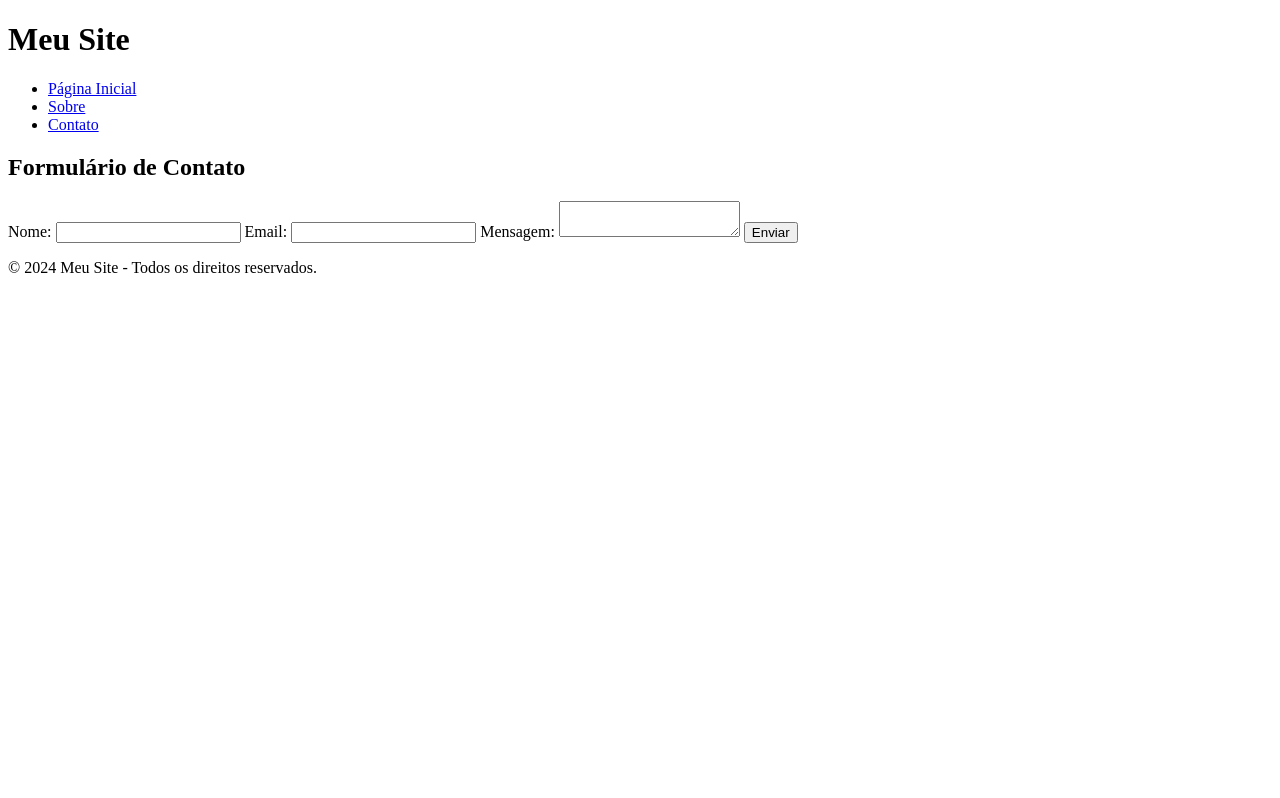
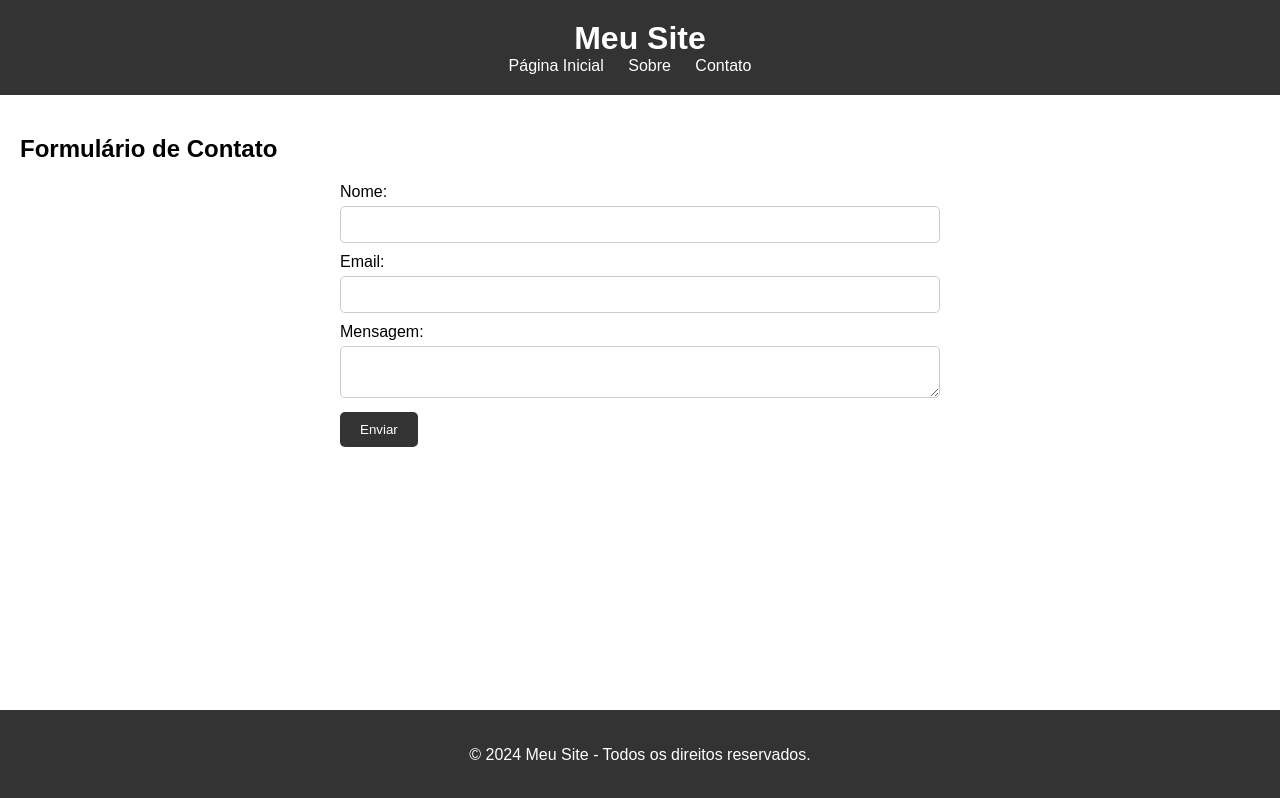
Before and after one commit to rafaellucas30290/tecfront202414, a plain HTML site: page index.html in a window 1280 px wide. Drawn offline with Linux system fonts and the light colour scheme.

Commit message:
Gabaritos CSS

```diff
--- /dev/null
+++ b/css/styles.css
@@ -0,0 +1,95 @@
+/* Estilos gerais */
+body {
+    font-family: Arial, sans-serif;
+    margin: 0;
+    padding: 0;
+    display: flex;
+    flex-direction: column;
+    min-height: 100vh; /* Define a altura mínima da viewport */
+}
+
+header {
+    background-color: #333;
+    color: #fff;
+    padding: 20px 0;
+    text-align: center;
+}
+
+header h1 {
+    margin: 0;
+}
+
+nav ul {
+    list-style-type: none;
+    margin: 0;
+    padding: 0;
+}
+
+nav ul li {
+    display: inline;
+    margin-right: 20px;
+}
+
+nav ul li a {
+    color: #fff;
+    text-decoration: none;
+}
+
+main {
+    flex: 1; /* Ocupa todo o espaço restante */
+    padding: 20px;
+}
+
+footer {
+    background-color: #333;
+    color: #fff;
+    padding: 20px 0;
+    text-align: center;
+    margin-top: auto; /* Empurra para o final da viewport */
+}
+
+/* Estilos do formulário */
+form {
+    max-width: 600px;
+    margin: 0 auto;
+}
+
+form label {
+    display: block;
+    margin-bottom: 5px;
+}
+
+form input[type="text"],
+form input[type="email"],
+form textarea {
+    width: 100%;
+    padding: 10px;
+    margin-bottom: 10px;
+    border: 1px solid #ccc;
+    border-radius: 5px;
+    box-sizing: border-box;
+}
+
+form button {
+    background-color: #333;
+    color: #fff;
+    padding: 10px 20px;
+    border: none;
+    border-radius: 5px;
+    cursor: pointer;
+}
+
+/* Estilos do resultado */
+.resultado {
+    max-width: 600px;
+    margin: 0 auto;
+}
+
+.resultado p {
+    margin-bottom: 10px;
+}
+
+.resultado p strong {
+    font-weight: bold;
+    color: #333;
+}
--- /dev/null
+++ b/css/styles1.css
@@ -0,0 +1,91 @@
+/* Estilos gerais */
+body {
+    font-family: Arial, sans-serif;
+    margin: 0;
+    padding: 0;
+}
+
+header {
+    background-color: #333;
+    color: #fff;
+    padding: 20px 0;
+    text-align: center;
+}
+
+header h1 {
+    margin: 0;
+}
+
+nav ul {
+    list-style-type: none;
+    margin: 0;
+    padding: 0;
+}
+
+nav ul li {
+    display: inline;
+    margin-right: 20px;
+}
+
+nav ul li a {
+    color: #fff;
+    text-decoration: none;
+}
+
+main {
+    padding: 20px;
+}
+
+footer {
+    background-color: #333;
+    color: #fff;
+    padding: 20px 0;
+    text-align: center;
+    margin-top: auto;
+}
+
+/* Estilos do formulário */
+form {
+    max-width: 600px;
+    margin: 0 auto;
+}
+
+form label {
+    display: block;
+    margin-bottom: 5px;
+}
+
+form input[type="text"],
+form input[type="email"],
+form textarea {
+    width: 100%;
+    padding: 10px;
+    margin-bottom: 10px;
+    border: 1px solid #ccc;
+    border-radius: 5px;
+    box-sizing: border-box;
+}
+
+form button {
+    background-color: #333;
+    color: #fff;
+    padding: 10px 20px;
+    border: none;
+    border-radius: 5px;
+    cursor: pointer;
+}
+
+/* Estilos do resultado */
+.resultado {
+    max-width: 600px;
+    margin: 0 auto;
+}
+
+.resultado p {
+    margin-bottom: 10px;
+}
+
+.resultado p strong {
+    font-weight: bold;
+    color: #333;
+}
--- a/index.html
+++ b/index.html
@@ -5,7 +5,7 @@
     <meta charset="UTF-8">
     <meta name="viewport" content="width=device-width, initial-scale=1.0">
     <title>Formulário</title>
-    <link rel="stylesheet" href="styles.css">
+    <link rel="stylesheet" href="./css/styles.css">
 </head>
 
 <body>
```
